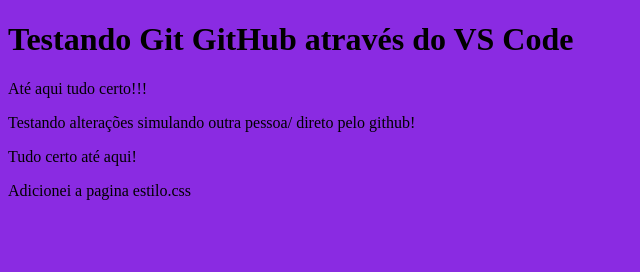
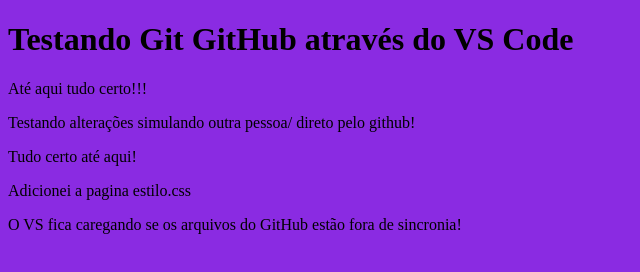
Before and after one commit to Nick1em/github-teste, a plain HTML site: page index.html in a window 1280 px wide. Shown: the whole page, without its empty margins (0-640 px from the left). Drawn offline with Linux system fonts and the light colour scheme.

Commit message:
Update index.html

```diff
--- a/index.html
+++ b/index.html
@@ -12,5 +12,7 @@
     <p> Testando alterações simulando outra pessoa/ direto pelo github!</p>
     <p> Tudo certo até aqui!</p>
     <p>Adicionei a pagina estilo.css</p>
+    <p>O VS fica caregando se os arquivos do GitHub
+    estão fora de sincronia!</p>
 </body>
 </html>
```
